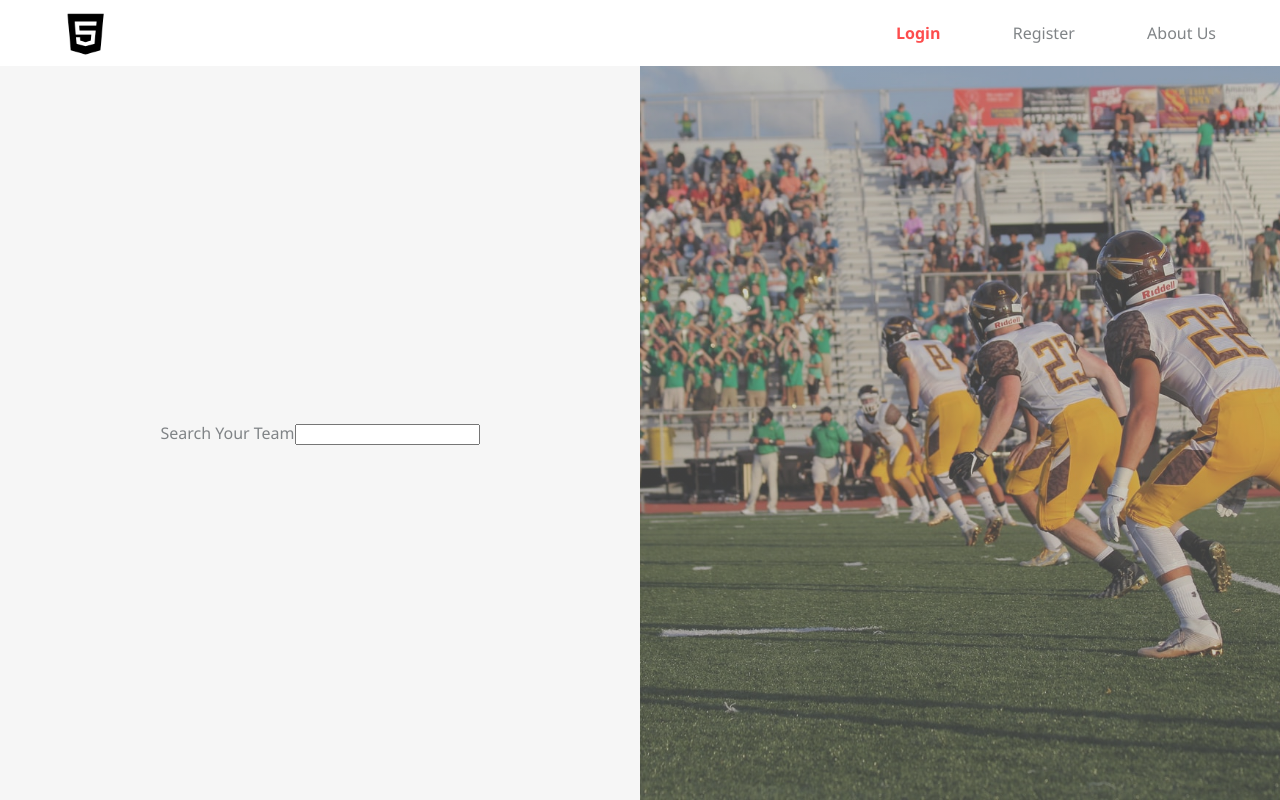
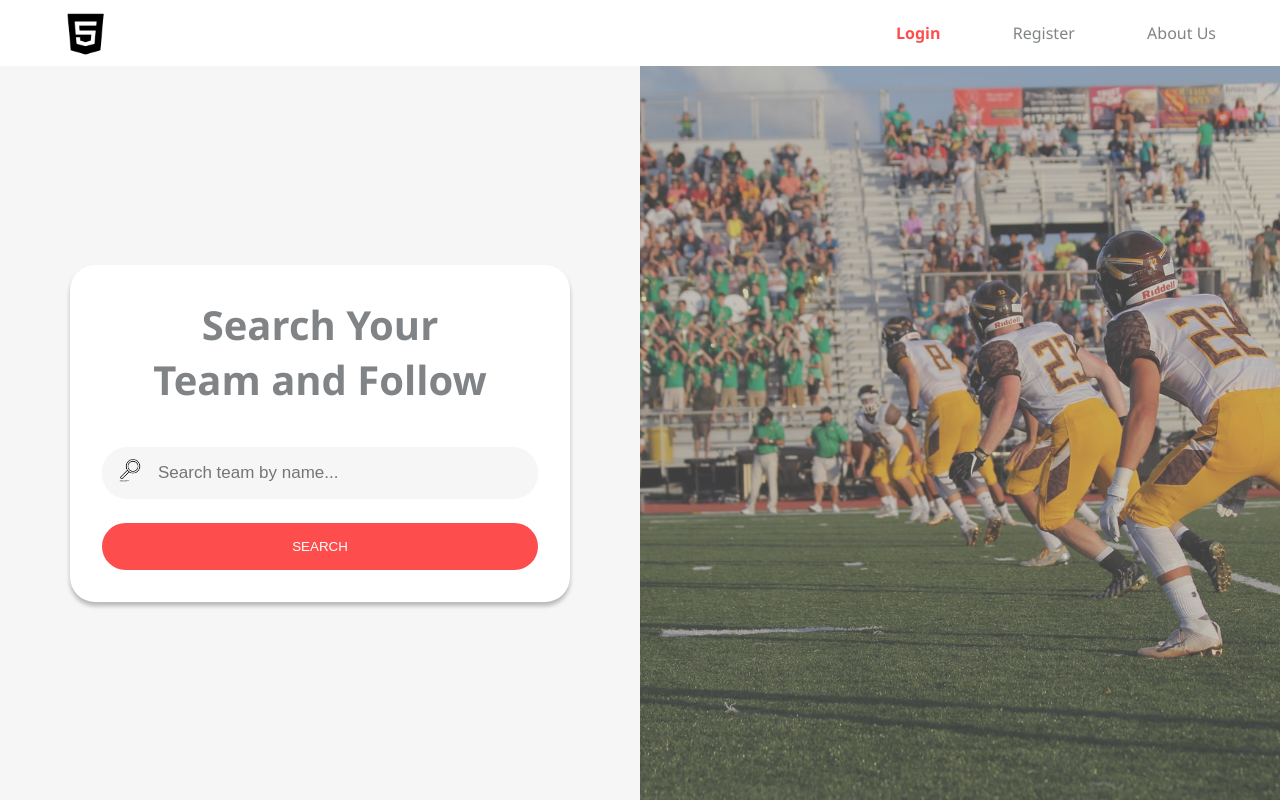
Before and after one commit to cemakcevin/sportify, a React (Create React App) app in the folder client/: page /search in a window 1280 px wide. Built offline with nearby package versions, Linux system fonts and the light colour scheme.

Commit message:
finished the team search page

```diff
--- a/client/src/components/Input/Input.js
+++ b/client/src/components/Input/Input.js
@@ -1,12 +1,12 @@
-import 'Input.scss';
+import './Input.scss';
 
-function Input () {
+function Input ({className, text, type, placeholder, icon, name}) {
 
     return (
-        <label className="login__input-container">
-            <span className="login__input-title">USER NAME</span>
-            <input className="login__input" type="text" placeholder="Please type your user name..."/>
-            <img className="login__input-icon" src={userIcon} alt="user" />
+        <label className={`${className}  input`}>
+            <span className="input__title">{text}</span>
+            <input className="input__textfield" name={name} type={type} placeholder={placeholder}/>
+            <img className="input__icon" src={icon} alt="user" />
         </label>
     )
 }
--- a/client/src/components/Input/Input.scss
+++ b/client/src/components/Input/Input.scss
@@ -0,0 +1,32 @@
+@use '../../partials/colors' as *;
+
+.input {
+    position: relative;
+
+    &__title {
+        display: block;
+        margin-bottom: 0.5rem;
+        font-size: 13px;
+        font-weight: 600;
+    }
+
+    &__textfield {
+        width: 100%;
+        padding: 1rem 1rem 1rem 3.5rem;
+        border-radius: 25px;
+        background-color: $color-primary1;
+        border: none;
+        font-size: 17px;
+
+        &:focus {
+            outline: none;
+        }
+    }
+
+    &__icon {
+        position: absolute;
+        bottom: 16px;
+        left: 16px;
+        height: 1.5rem;
+    }
+}
--- a/client/src/pages/LoginPage/LoginPage.js
+++ b/client/src/pages/LoginPage/LoginPage.js
@@ -1,4 +1,6 @@
 import './LoginPage.scss';
+
+import Input from '../../components/Input/Input';
 
 import userIcon from '../../assets/icons/user-icon.png'
 import passwordIcon from '../../assets/icons/password-icon.png'
@@ -10,16 +12,20 @@ function LoginPage () {
         <main className="login">
             <h1 className="login__header">Welcome to Sportify</h1>
             <form className="login__form">
-                <label className="login__input-container">
-                    <span className="login__input-title">USER NAME</span>
-                    <input className="login__input" type="text" placeholder="Please type your user name..."/>
-                    <img className="login__input-icon" src={userIcon} alt="user" />
-                </label>
-                <label className="login__input-container">
-                    <span className="login__input-title">PASSWORD</span>
-                    <input className="login__input" type="text" placeholder="Please type your password..."/>
-                    <img className="login__input-icon" src={passwordIcon} alt="user" />
-                </label>
+                <Input
+                    className="login__input-container"
+                    text="USER NAME"
+                    type="text"
+                    placeholder="Please type your user name..."
+                    icon={userIcon}
+                />
+                <Input
+                    className="login__input-container"
+                    text="PASSWORD"
+                    type="password"
+                    placeholder="Please type your password..."
+                    icon={passwordIcon}
+                />
                 <button className="login__button" type="password">LOGIN</button>
                 <div className="login__message-container">
                     <p className="login__message">Don't have an account yet?</p>
--- a/client/src/pages/LoginPage/LoginPage.scss
+++ b/client/src/pages/LoginPage/LoginPage.scss
@@ -23,46 +23,18 @@
     }
 
     &__form {
-        background: white;
+        background: rgba(255,255,255, 0.80);;
         opacity: 1;
         width: 500px;
         padding: 2rem;
         border-radius: 25px;
         display: flex;
         flex-direction: column;
-        box-shadow: 0px 4px 4px rgba(0, 0, 0, 0.25);
+        box-shadow: 0px 4px 4px rgba(0, 0, 0, 0.9);
     }
 
     &__input-container {
         margin-bottom: 1.5rem;
-        position: relative;
-    }
-
-    &__input-title {
-        display: block;
-        margin-bottom: 0.5rem;
-        font-size: 13px;
-        font-weight: 600;
-    }
-
-    &__input {
-        width: 100%;
-        padding: 1rem 3rem;
-        border-radius: 25px;
-        background-color: $color-primary1;
-        border: none;
-        font-size: 17px;
-
-        &:focus {
-            outline: none;
-        }
-    }
-
-    &__input-icon {
-        position: absolute;
-        bottom: 16px;
-        left: 12px;
-        height: 1.5rem;
     }
 
     &__button {
@@ -70,7 +42,6 @@
         padding: 1rem;
         border-radius: 25px;
         background: $color-additional2;
-        filter: grayscale(0);
         border: none;
         color: white;
     }
--- a/client/src/pages/SearchPage/SearchPage.js
+++ b/client/src/pages/SearchPage/SearchPage.js
@@ -1,24 +1,64 @@
 import './SearchPage.scss';
+import React from 'react';
+import axios from 'axios';
 
-function SearchPage() {
+import Input from '../../components/Input/Input';
+
+import searchIcon from '../../assets/icons/search-icon.png';
+
+class SearchPage extends React.Component {
+
+    state = {
+        searchedTeams: []
+    }
+
+    taskSetTeams = (event) => {
+        event.preventDefault();
+        const teamName = event.target.teamName.value;
+        console.log(teamName)
+
+        axios.get("https://www.thesportsdb.com/api/v1/json/1/searchteams.php?t=" + teamName)
+        .then(response => {
+            console.log(response.data.teams)
+            this.setState({
+                searchedTeams: response.data.teams
+            })
+        })
+    }
+
+    render() {
+
+        const {searchedTeams} = this.state;
+        console.log(searchedTeams)
 
         return (
             <main className="search">
                 <div className="search__bar-column">
-                <form className="search__bar-form">
-                    <label className="search__bar-input-container">
-                        <span className="search__bar-input-text">Search Your Team</span>
-                        <input className="search__bar-input" />
-                    </label>
+                    <form className="search__bar-form" onSubmit={this.taskSetTeams}>
+                        <h1 className="search__bar-title">Search Your Team and Follow</h1>
+                        <Input
+                            className="search__bar-input"
+                            type="text"
+                            placeholder="Search team by name..."
+                            icon={searchIcon}
+                            name="teamName"
+                        />
+                        <button className="search__button" type="password">SEARCH</button>
                     </form>
                 </div>
                 <div className="search__result-column">
+                    {searchedTeams.map(team => {
 
+                        return(
+                            <article className="search__result-card card" >
+                                <img className="card__img" src={team.strTeamBadge} alt="team" />
+                            </article>
+                        )
+                    })}
                 </div>
             </main>
         )
-
-
+    }
 }
 
 export default SearchPage;
--- a/client/src/pages/SearchPage/SearchPage.scss
+++ b/client/src/pages/SearchPage/SearchPage.scss
@@ -11,17 +11,74 @@
         width: 50%;
         height: 100%;
         display: flex;
+        flex-direction: column;
         align-items: center;
         justify-content: center;
     }
+
+    &__bar-title {
+        font-size: 2.5rem;
+        width: 350px;
+        margin-bottom: 2rem;
+        text-align: center;
+    }
+
+    &__bar-form {
+        background: white;
+        width: 500px;
+        padding: 2rem;
+        border-radius: 25px;
+        box-shadow: 0px 4px 4px rgba(0, 0, 0, 0.25);
+        display: flex;
+        flex-direction: column;
+        align-items: center;
+        justify-content: center;
+    }
+
+    &__bar-input {
+        width: 100%;
+        margin-bottom: 1.5rem;
+    }
+
+    &__button {
+        width: 100%;
+        padding: 1rem;
+        border-radius: 25px;
+        background: $color-additional2;
+        border: none;
+        color: white;
+    }
+
 
 
     &__result-column {
         width: 50%;
         height: 100%;
+        padding: 2rem;
         background: linear-gradient(rgba(50,50,50,0.3), rgba(50,50,50,0.3)), url("../../assets/background/football-background.jpeg");
         background-position: center;
         background-size: cover;
         opacity: 0.8;
+        display: flex;
+        flex-wrap: wrap;
+        justify-content: space-between;
+        overflow-y: auto;
     }
 }
+
+.card {
+    width: 200px;
+    height: 200px;
+    padding: 1rem;
+    background: rgba(255,255,255, 0.75);
+    border-radius: 25px;
+    display: flex;
+    align-items: center;
+    justify-content: center;
+    box-shadow: 0px 4px 4px rgba(0, 0, 0, 0.9);
+    margin-bottom: 1rem;
+
+    &__img {
+        width: 100%;
+    }
+}
```
Also changed, not shown: client/src/assets/icons/search-icon.png (added). Lines whose indentation alone changed are shown as unchanged.
